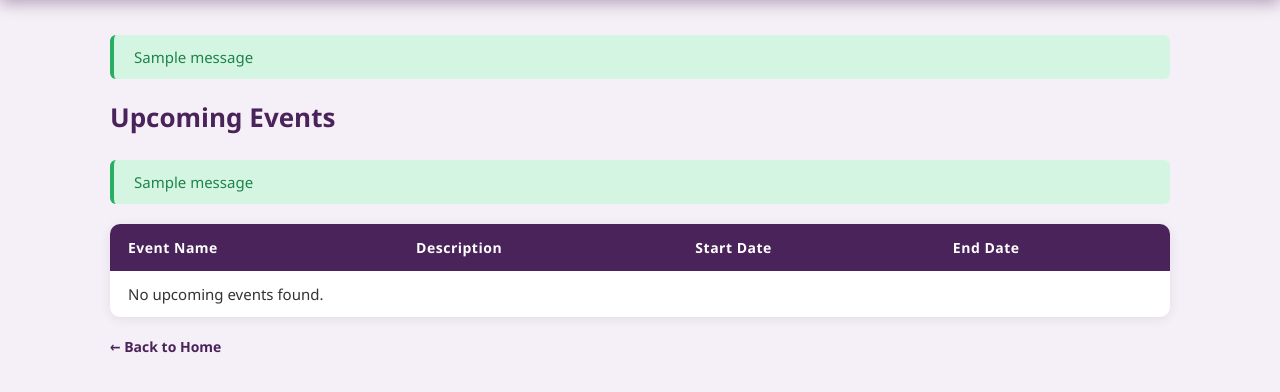
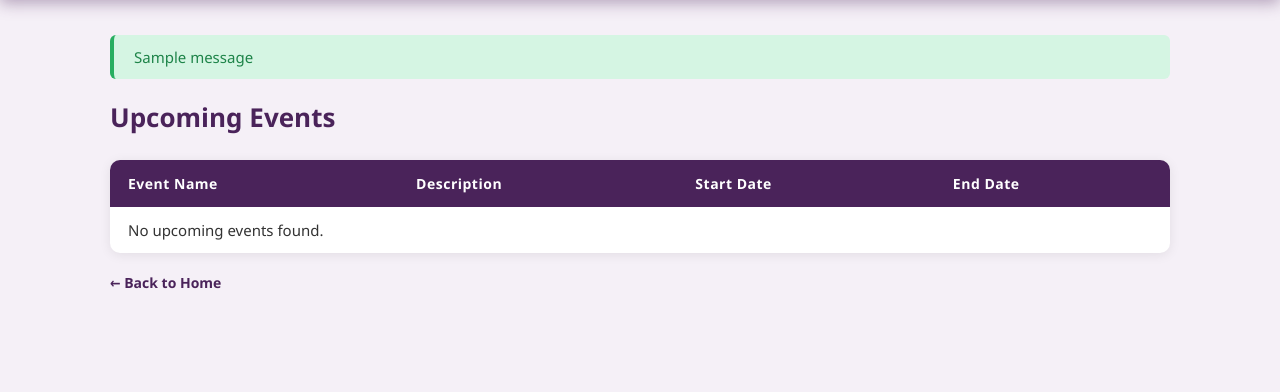
Before and after one commit to deepakstack-46/deepak.kudiyal-256A03, a Django app: page /reports/events/upcoming/ in a window 1280 px wide. Shown: the part 64-456 px from the top of the page. Run offline with Django 5.2, Linux system fonts and the light colour scheme; a user stored in the database is signed in; tables that the repository leaves empty hold one stand-in row (values such as "Sample post"); one stand-in notice (Sample message) is shown.

Commit message:
removed the eror

```diff
--- a/reports/templates/reports/event_all.html
+++ b/reports/templates/reports/event_all.html
@@ -6,12 +6,6 @@
 <div class="page-header">
     <h2>All Events</h2>
 </div>
-
-{% if messages %}
-    {% for message in messages %}
-        <div class="alert">{{ message }}</div>
-    {% endfor %}
-{% endif %}
 
 <table>
     <tr>
--- a/reports/templates/reports/event_registered.html
+++ b/reports/templates/reports/event_registered.html
@@ -6,12 +6,6 @@
 <div class="page-header">
     <h2>My Registered Events</h2>
 </div>
-
-{% if messages %}
-    {% for message in messages %}
-        <div class="alert">{{ message }}</div>
-    {% endfor %}
-{% endif %}
 
 <table>
     <tr>
--- a/reports/templates/reports/event_registrants.html
+++ b/reports/templates/reports/event_registrants.html
@@ -10,12 +10,6 @@
         <a href="?filter=current" class="btn btn-warning">Current</a>
     </div>
 </div>
-
-{% if messages %}
-    {% for message in messages %}
-        <div class="alert">{{ message }}</div>
-    {% endfor %}
-{% endif %}
 
 {% for event in events %}
     <h3 style="color:#4a235a; margin:25px 0 10px;">{{ event.name }} ({{ event.date_start }} - {{ event.date_end }})</h3>
--- a/reports/templates/reports/event_upcoming.html
+++ b/reports/templates/reports/event_upcoming.html
@@ -6,12 +6,6 @@
 <div class="page-header">
     <h2>Upcoming Events</h2>
 </div>
-
-{% if messages %}
-    {% for message in messages %}
-        <div class="alert">{{ message }}</div>
-    {% endfor %}
-{% endif %}
 
 <table>
     <tr>
--- a/reports/templates/reports/user_list.html
+++ b/reports/templates/reports/user_list.html
@@ -6,12 +6,6 @@
 <div class="page-header">
     <h2>User List</h2>
 </div>
-
-{% if messages %}
-    {% for message in messages %}
-        <div class="alert">{{ message }}</div>
-    {% endfor %}
-{% endif %}
 
 <table>
     <tr>
```
